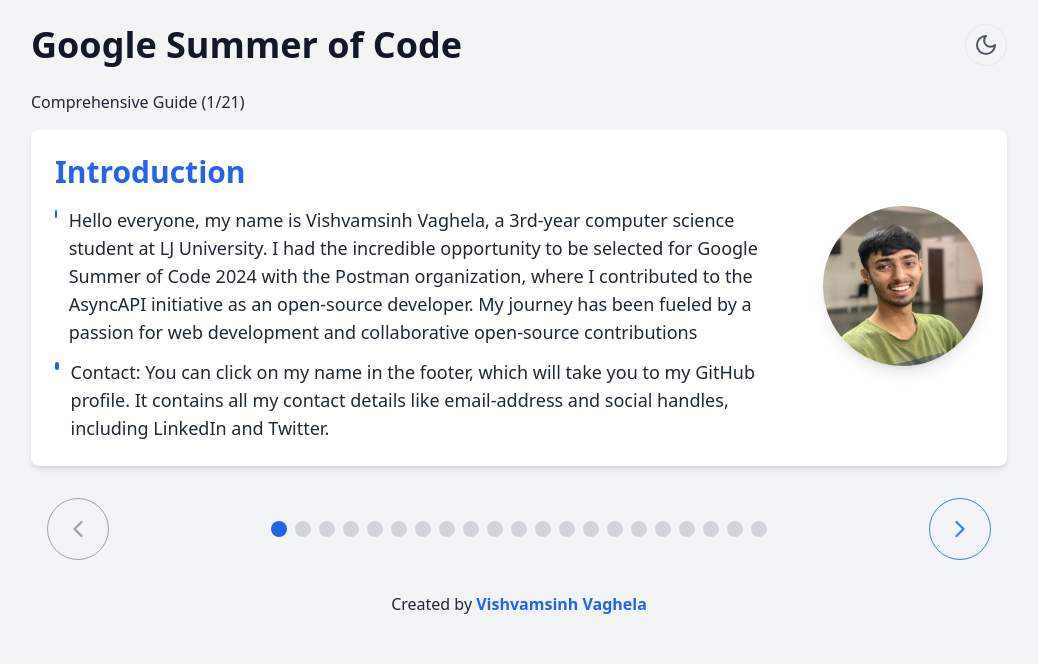
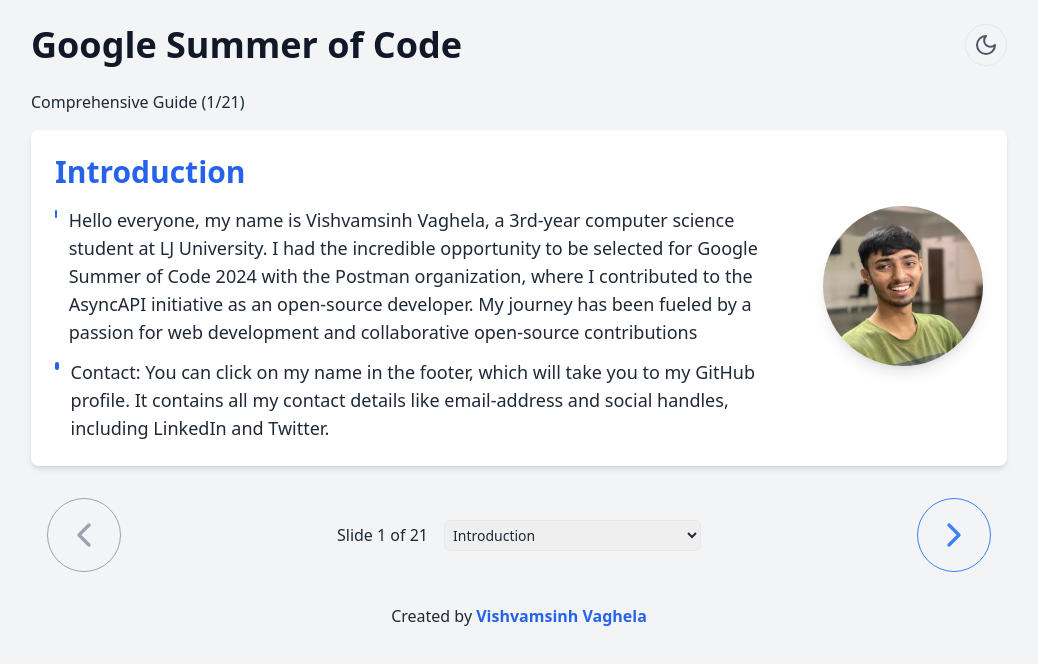
Before and after one commit to vishvamsinh28/gsoc-slides, a React (Vite) app: page / in a window 1280 px wide. Shown: the top 664 px of the page, without its empty margins (121-1159 px from the left). Built offline with nearby package versions, Linux system fonts and the light colour scheme.

Commit message:
button update

```diff
--- a/src/GSOCPresentation.tsx
+++ b/src/GSOCPresentation.tsx
@@ -16,6 +16,10 @@
 
   const toggleDarkMode = () => {
     setDarkMode(!darkMode);
+  };
+
+  const handleSlideChange = (event: any) => {
+    setCurrentSlide(parseInt(event.target.value, 10));
   };
 
   return (
@@ -96,11 +100,11 @@
         </div>
 
         {/* Navigation */}
-        <div className="flex justify-between items-center px-4">
+        <div className="flex flex-col sm:flex-row justify-between items-center px-4 space-y-4 sm:space-y-0">
           <button
             onClick={prevSlide}
             disabled={currentSlide === 0}
-            className={`p-3 md:p-4 rounded-full border transition ${
+            className={`p-2 sm:p-3 md:p-4 rounded-full border transition ${
               currentSlide === 0
                 ? 'border-gray-400 text-gray-400 cursor-not-allowed'
                 : darkMode
@@ -108,31 +112,35 @@
                 : 'border-blue-500 text-blue-500 hover:bg-blue-50'
             }`}
           >
-            <ChevronLeft size={28} />
+            <ChevronLeft size={18} className="sm:size-20 md:size-24 lg:size-10" />
           </button>
 
-          <div className="flex space-x-2 overflow-x-auto">
-            {slides.map((_, index) => (
-              <button
-                key={index}
-                onClick={() => setCurrentSlide(index)}
-                className={`w-3 h-3 sm:w-4 sm:h-4 rounded-full transition ${
-                  currentSlide === index
-                    ? darkMode
-                      ? 'bg-blue-400'
-                      : 'bg-blue-600'
-                    : darkMode
-                    ? 'bg-gray-700 hover:bg-gray-600'
-                    : 'bg-gray-300 hover:bg-gray-400'
-                }`}
-              />
-            ))}
+          {/* Dropdown for Slide Selection with Titles */}
+          <div className="flex flex-col sm:flex-row items-center space-y-2 sm:space-y-0 sm:space-x-4">
+            <span className="text-sm sm:text-base">
+              Slide {currentSlide + 1} of {slides.length}
+            </span>
+            <select
+              value={currentSlide}
+              onChange={handleSlideChange}
+              className={`p-1 text-sm border rounded-md ${
+                darkMode
+                  ? 'bg-gray-700 text-gray-200 border-gray-600 focus:ring-blue-400 outline-none'
+                  : 'outline-none'
+              }`}
+            >
+              {slides.map((slide, index) => (
+                <option key={index} value={index}>
+                  {slide.title}
+                </option>
+              ))}
+            </select>
           </div>
 
           <button
             onClick={nextSlide}
             disabled={currentSlide === slides.length - 1}
-            className={`p-3 md:p-4 rounded-full border transition ${
+            className={`p-2 sm:p-3 md:p-4 rounded-full border transition ${
               currentSlide === slides.length - 1
                 ? 'border-gray-400 text-gray-400 cursor-not-allowed'
                 : darkMode
@@ -140,7 +148,7 @@
                 : 'border-blue-500 text-blue-500 hover:bg-blue-50'
             }`}
           >
-            <ChevronRight size={28} />
+            <ChevronRight size={18} className="sm:size-20 md:size-24 lg:size-10" />
           </button>
         </div>
 
```
